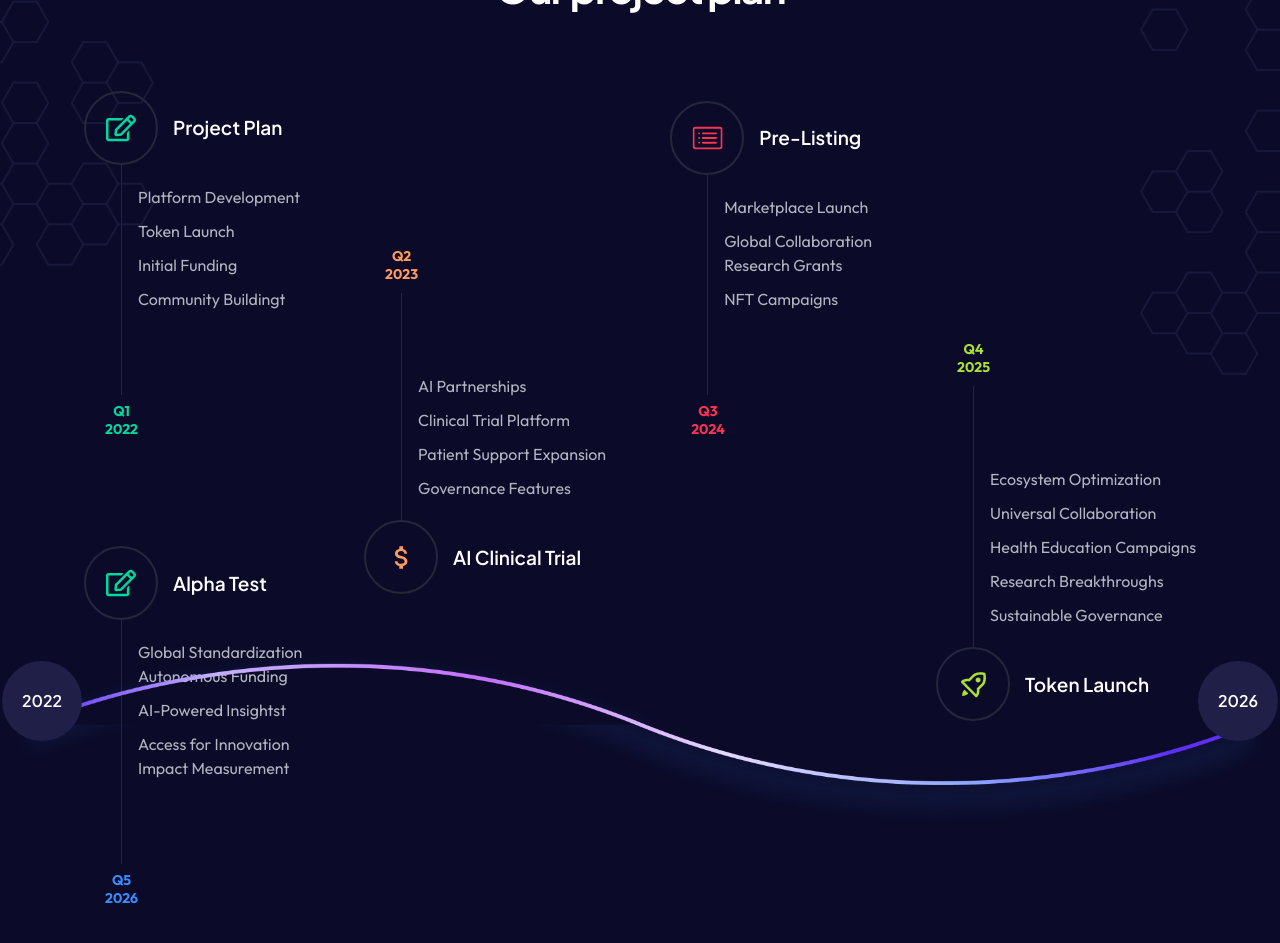
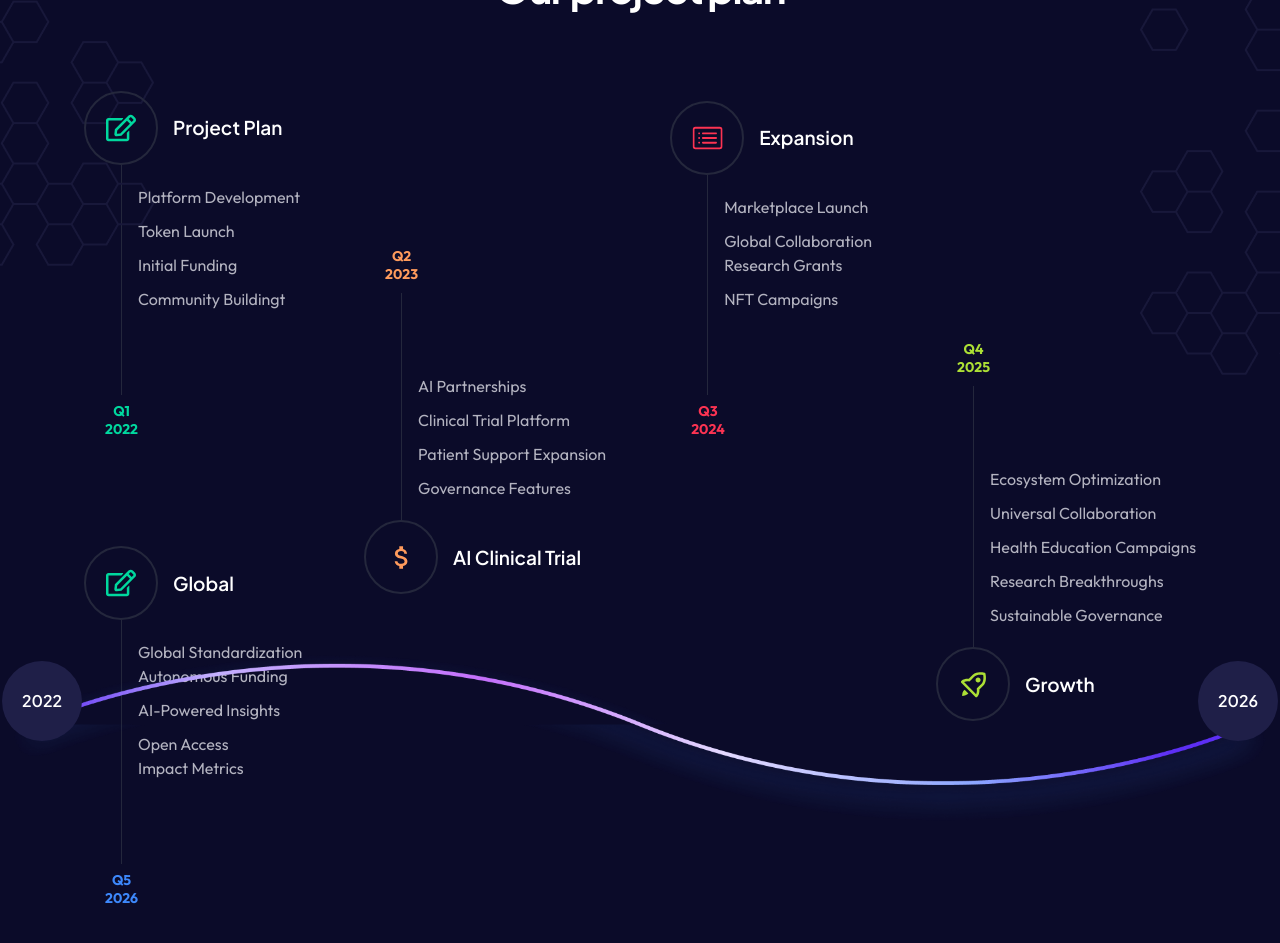
Before and after one commit to We-Dey-4-U/utrtherapeutics-, a Next.js app: page / in a window 1280 px wide. Shown: the part 3340-4283 px from the top of the page. Built offline with nearby package versions, Linux system fonts and the light colour scheme.

Commit message:
cli tria

```diff
--- a/Components/Roadmap.jsx
+++ b/Components/Roadmap.jsx
@@ -53,7 +53,7 @@ const Roadmap = () => {
               <div className="icon">
                 <img src="assets/img/icon/rm_03.svg" alt="" />
               </div>
-              <h3>Pre-Listing</h3>
+              <h3>Expansion </h3>
             </div>
             <ul className="roadmap__info list-unstyled">
               <li>Marketplace Launch</li>
@@ -76,7 +76,7 @@ const Roadmap = () => {
               <div className="icon">
                 <img src="assets/img/icon/rm_04.svg" alt="" />
               </div>
-              <h3>Token Launch</h3>
+              <h3>Growth</h3>
             </div>
             <ul className="roadmap__info list-unstyled">
               <li>Ecosystem Optimization</li>
@@ -95,17 +95,17 @@ const Roadmap = () => {
               <div className="icon">
                 <img src="assets/img/icon/rm_01.svg" alt="" />
               </div>
-              <h3>Alpha Test</h3>
+              <h3> Global</h3>
             </div>
             <ul className="roadmap__info list-unstyled">
               <li>
               Global Standardization <br />
               Autonomous Funding
               </li>
-              <li>AI-Powered Insightst</li>
+              <li>AI-Powered Insights</li>
               <li>
-              Access for Innovation <br />
-              Impact Measurement
+              Open Access <br />
+              Impact Metrics
               </li>
             </ul>
             <span className="number">
```
